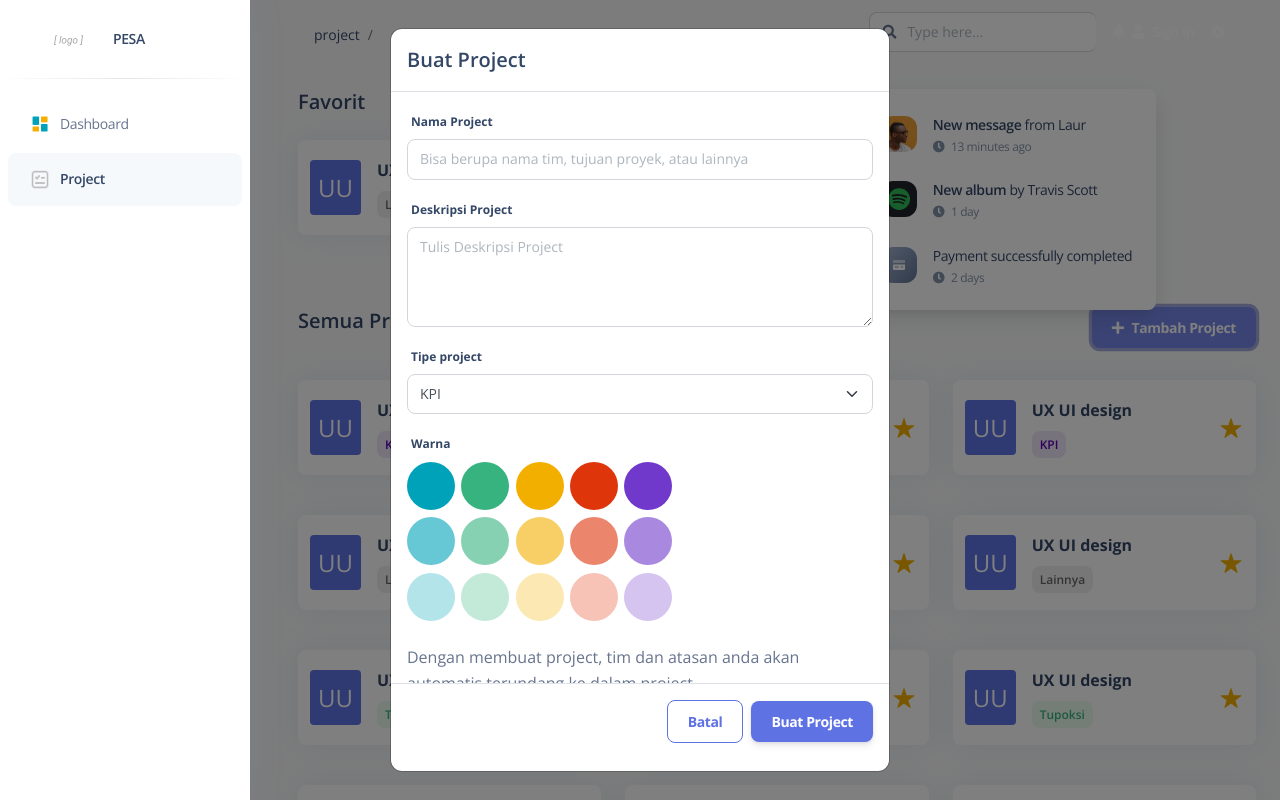
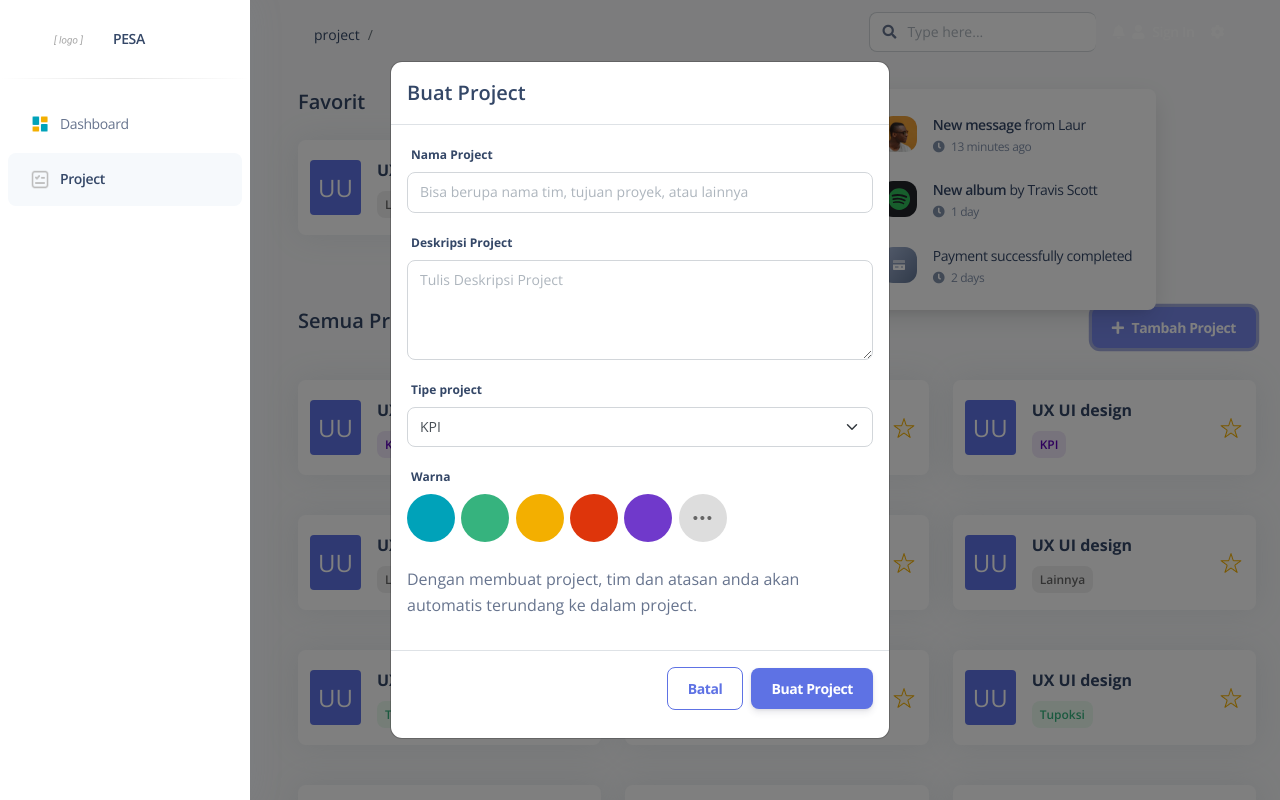
Before and after one commit to melanaumi/pesa-pln, a Vue app: page /project in a window 1280 px wide. Both pictures are taken after a click on the button "Tambah Project". Shown: the top 800 px of the page. Built offline with nearby package versions, Linux system fonts and the light colour scheme.

Commit message:
modal create project done

```diff
--- a/src/views/ProjectList.vue
+++ b/src/views/ProjectList.vue
@@ -13,7 +13,6 @@
             <card
               :value="stateFavorits.title"
               :iconClass="stateFavorits.iconClass"
-              :iconBackground="stateFavorits.iconBackground"
               :detail="stateFavorits.detail"
             ></card>
           </div>
@@ -87,36 +86,73 @@
                             :key="index"
                           >
                             <div
-                              class="p-4 d-inline-block rounded-circle me-2"
-                              :style="{backgroundColor: selectColors, cursor: pointer}"
-                            ></div>
+                              v-if="selectColors !== '#DDDDDD'"
+                              @click="getColorValue(selectColors)"
+                              class="p-4 d-inline-block rounded-circle me-2 roundedCustom position-relative"
+                              :style="{backgroundColor: selectColors}"
+                            >
+                              <img
+                                v-if="colorValue === selectColors"
+                                class="position-absolute centered"
+                                src="../assets/img/icons/check.png"
+                                alt="icon checklist"
+                              />
+                            </div>
+                            <div
+                              v-else
+                              @click="moreColor = !moreColor"
+                              class="p-4 d-inline-block rounded-circle me-2 roundedCustom position-relative"
+                              :style="{backgroundColor: selectColors, display: moreColor === false ? 'flex' : 'none'}"
+                            >
+                              <img
+                                class="position-absolute centered"
+                                src="../assets/img/icons/moreIcon.png"
+                                alt="icon more"
+                              />
+                            </div>
                           </div>
                         </div>
                         <!-- jika true tampil jika false display none -->
                         <!-- opacity warna  1 -->
-                        <div class="row w-70">
+                        <div class="row w-70" v-if="moreColor">
                           <div
                             class="col-lg-2"
                             v-for="(selectColorsOpacitys1, index) in selectColorOpacity1"
                             :key="index"
                           >
                             <div
-                              class="p-4 d-inline-block rounded-circle me-2"
-                              :style="{backgroundColor: selectColorsOpacitys1, cursor: pointer}"
-                            ></div>
+                              @click="getColorValue(selectColorsOpacitys1)"
+                              class="p-4 d-inline-block rounded-circle me-2 roundedCustom position-relative"
+                              :style="{backgroundColor: selectColorsOpacitys1, display: moreColor === true ? 'flex' : 'none'}"
+                            >
+                              <img
+                                v-if="colorValue === selectColorsOpacitys1"
+                                class="position-absolute centered"
+                                src="../assets/img/icons/check.png"
+                                alt="icon checklist"
+                              />
+                            </div>
                           </div>
                         </div>
                         <!-- opacity warna 2 -->
-                        <div class="row w-70">
+                        <div class="row w-70" v-if="moreColor">
                           <div
                             class="col-lg-2"
                             v-for="(selectColorsOpacitys2, index) in selectColorOpacity2"
                             :key="index"
                           >
                             <div
-                              class="p-4 d-inline-block rounded-circle me-2"
-                              :style="{backgroundColor: selectColorsOpacitys2, cursor: pointer}"
-                            ></div>
+                              @click="getColorValue(selectColorsOpacitys2)"
+                              class="p-4 d-inline-block rounded-circle me-2 roundedCustom position-relative"
+                              :style="{backgroundColor: selectColorsOpacitys2, cursor: pointer, display: moreColor === true ? 'flex' : 'none'}"
+                            >
+                              <img
+                                v-if="colorValue === selectColorsOpacitys2"
+                                class="position-absolute centered"
+                                src="../assets/img/icons/check.png"
+                                alt="icon checklist"
+                              />
+                            </div>
                           </div>
                         </div>
                       </div>
@@ -143,9 +179,7 @@
             <card
               :value="stateSemuaProjects.title"
               :iconClass="stateSemuaProjects.iconClass"
-              :iconBackground="stateSemuaProjects.iconBackground"
               :detail="stateSemuaProjects.detail"
-              directionReverse
             ></card>
           </div>
         </div>
@@ -167,12 +201,15 @@ export default {
   },
   data() {
     return {
+        moreColor: false,
+        colorValue: "",
         selectColor: [
           "#00A2B9",
           "#36B37E",
           "#F3AF00",
           "#DE350B",
-          "#7039CB"
+          "#7039CB",
+          "#DDDDDD"
         ],
         selectColorOpacity1: [
           "#66C7D5",
@@ -191,7 +228,7 @@ export default {
         stateFavorit: [
         {
           title: "UX UI design",
-          iconClass: "star3.png",
+          iconClass: "star1.png",
           detail: "Lainnya",
         },
         {
@@ -264,7 +301,27 @@ export default {
         ]
     };
   },
+  methods: {
+    getColorValue(value) {
+      this.colorValue = value;
+      console.log("color value = ",this.colorValue);
+    }
+  }
 };
 </script>
 <style scoped>
+.centered {
+  top: 0;
+  bottom: 0;
+  margin: auto;
+  left: 0;
+  right: 0;
+}
+.roundedCustom {
+  transition: box-shadow 0.3s;
+  cursor: pointer;
+}
+.roundedCustom:hover {
+  box-shadow: 0 0 11px rgba(33, 33, 33, 0.3);
+}
 </style>
--- a/src/views/components/CardBaseProject.vue
+++ b/src/views/components/CardBaseProject.vue
@@ -17,8 +17,8 @@
           </div>
         </div>
         <div class="position-absolute right">
-          <!-- <img :src="getImgUrl(iconClass)" /> -->
-          <img src="../../assets/img/icons/star3.png" />
+          <!-- <img v-bind:src="getImgUrl(iconClass)" /> -->
+          <img src="../../assets/img/icons/star2.png" />
         </div>
       </div>
     </div>
@@ -33,19 +33,14 @@ export default {
     };
   },
   methods: {
-    getImgUrl: function (img) {
-      return require('@/assets/img/icons/' + img);
+    getImgUrl(img) {
+      return '@/assets/img/icons/' + img
     },
-    urlParams: function () {
+    urlParams() {
       this.$router.push({ name: "Project Board" });
     }
   },
   props: {
-    directionReverse: Boolean,
-    title: {
-      type: String,
-      required: true,
-    },
     detail: {
       type: String,
       required: true,
@@ -53,13 +48,12 @@ export default {
     titleColor: {
       type: String,
     },
-    value: {
-      required: true,
-    },
     valueColor: {
       type: String,
     },
-    percentage: String,
+    value:{
+      type: String,
+    },
     iconClass: {
       type: String,
       required: true,
```
Also changed, not shown: src/assets/img/icons/check.png (added), src/assets/img/icons/moreIcon.png (added).
